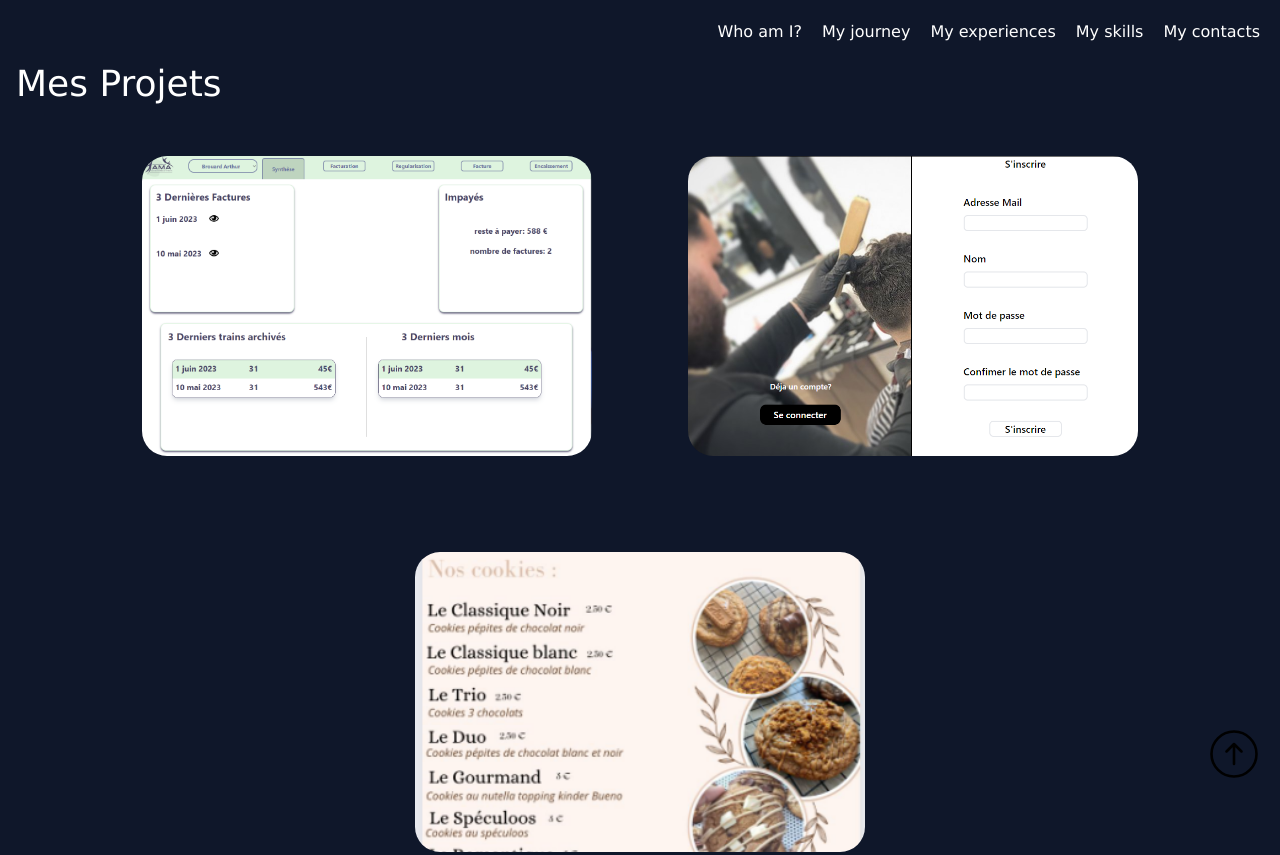
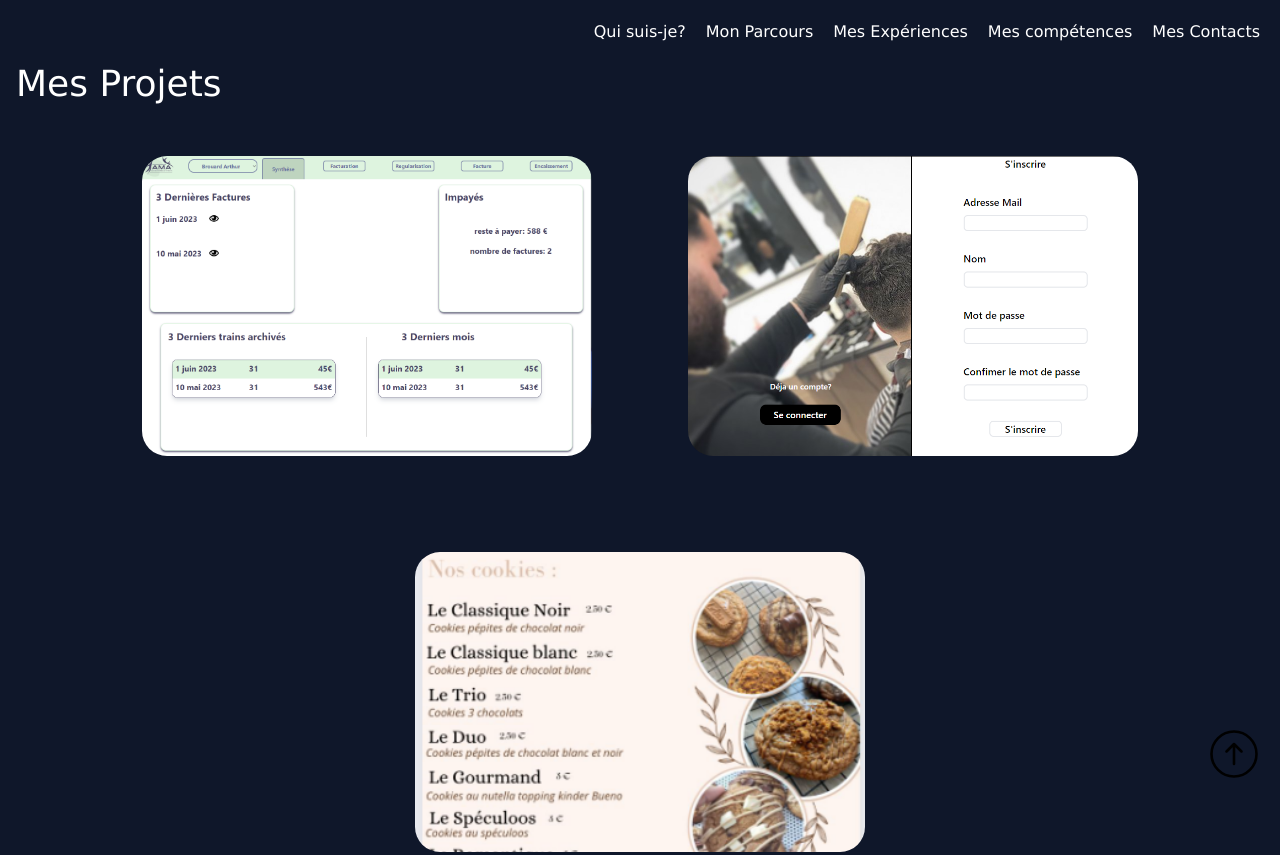
Before and after one commit to githubdavi/Portfolio.github.io, a plain HTML site: page pages/MesProjets.html in a window 1280 px wide. Shown: the top 855 px of the page. Drawn offline with Linux system fonts and the light colour scheme; some packages are replaced by stand-ins of ours; a script that the page names is missing.

Commit message:
Update MesProjets.html

```diff
--- a/pages/MesProjets.html
+++ b/pages/MesProjets.html
@@ -9,13 +9,13 @@
 <script src="https://cdn.jsdelivr.net/npm/sweetalert2@11"></script>
 </head>
 <body class="fade-in">
-<nav class=" w-screen  flex space-x-5 justify-end p-5 ">
-    <a href="../index.html#Presentation"><button class="BttnAcceuil">Who am I?</button></a>
-    <a href="../index.html#SectParcours"><button class="BttnAcceuil">My journey</button></a>
-    <a href="../index.html#MesXp"><button class="BttnAcceuil">My experiences</button></a>
-    <a href="#competences"><button class="BttnAcceuil">My skills</button></a>
-    <a href="../index.html#Contacts"><button class="BttnAcceuil">My contacts</button></a>
-</nav>
+    <nav class=" w-screen  flex space-x-5 justify-end p-5 ">
+        <a href="../index.html#Presentation"><button class="BttnAcceuil">Qui suis-je?</button></a>
+        <a href="../index.html#SectParcours"><button class="BttnAcceuil">Mon Parcours</button></a>
+        <a href="../index.html#MesXp"><button class="BttnAcceuil">Mes Expériences</button></a>
+        <a href="#competences"><button class="BttnAcceuil">Mes compétences</button></a>
+        <a href="../index.html#Contacts"><button class="BttnAcceuil">Mes Contacts</button></a>
+    </nav>
 <h1 class=" ml-4 text-4xl text-white">Mes Projets </h1>
 <section id="Accueil" class="flex h-screen w-screen  justify-center mb-2">
 
```
